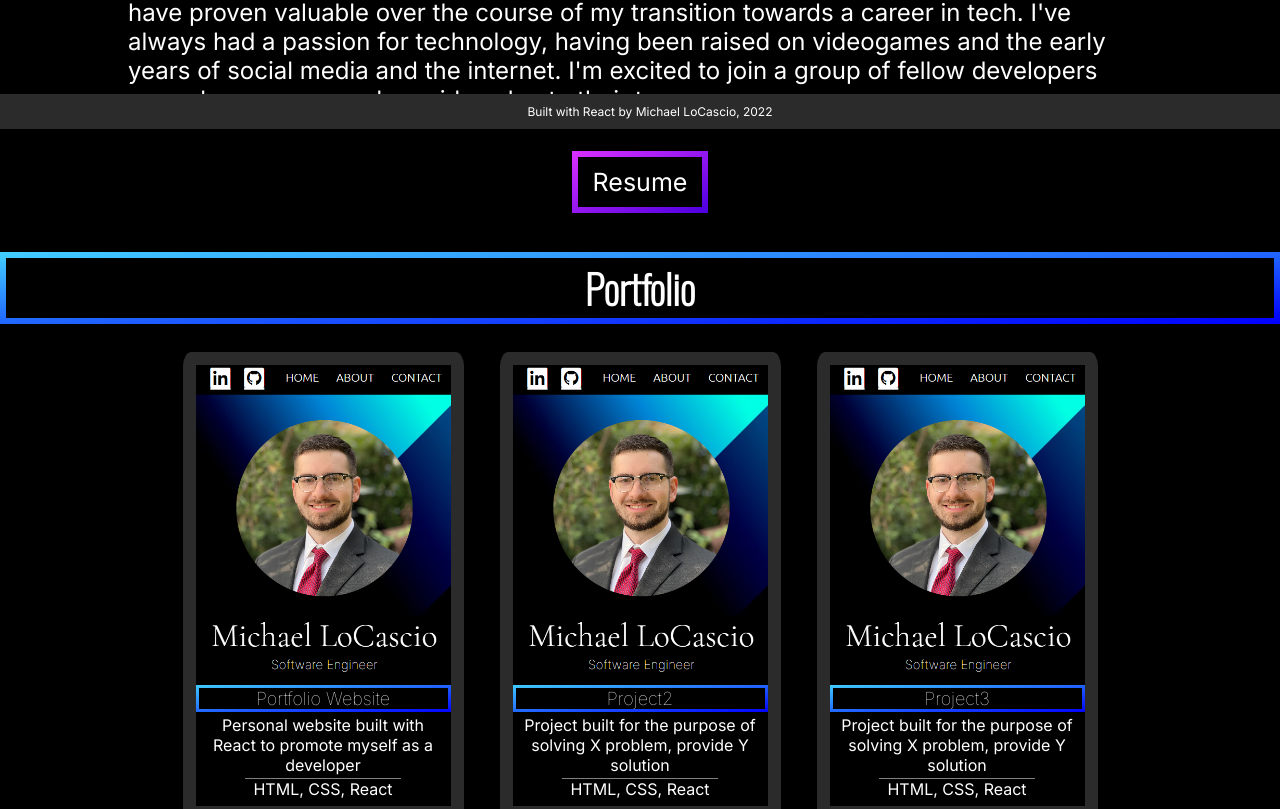
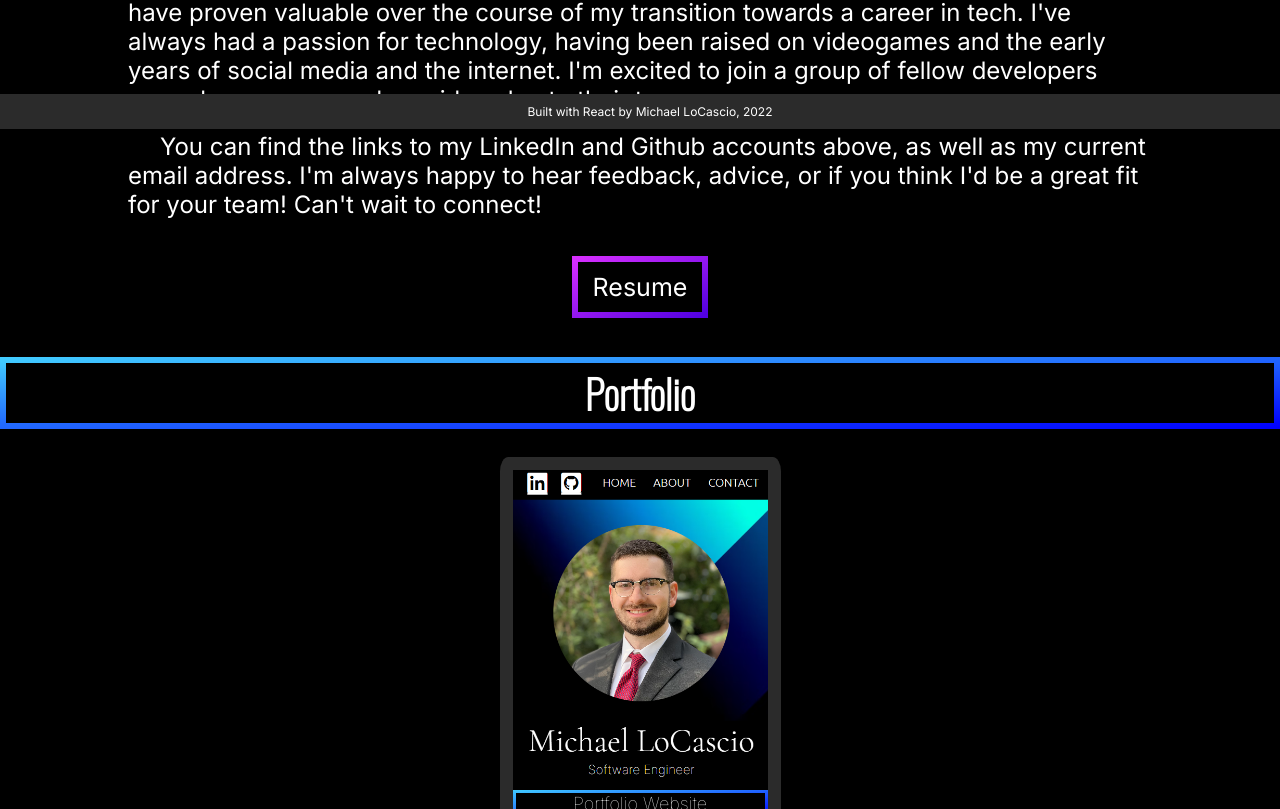
Before and after one commit to Gitmsl/msl-website, a React (Create React App) app: page / in a window 1280 px wide. Shown: the part 671-1480 px from the top of the page. Built offline with nearby package versions, Linux system fonts and the light colour scheme.

Commit message:
V1.0 complete
Updated Readme and About sections, commented out portfolio section until content is ready to add in

```diff
--- a/src/about/About.jsx
+++ b/src/about/About.jsx
@@ -12,6 +12,9 @@ export default function About() {
             I've always had a passion for technology, having been raised on videogames and the early
             years of social media and the internet. I'm excited to join a group of fellow
             developers eager learn, grow, and provide value to their team. </p>
+            <p className='aboutText'>You can find the links to my LinkedIn and Github accounts above,
+            as well as my current email address. I'm always happy to hear feedback, advice, or if you
+            think I'd be a great fit for your team! Can't wait to connect!</p>
         </div>
     )
 }
--- a/src/portfolio/Portfolio.jsx
+++ b/src/portfolio/Portfolio.jsx
@@ -16,7 +16,7 @@ export default function Portfolio() {
                 itemDescription="Personal website built with React to promote myself as a developer"
                 techUsed="HTML, CSS, React"
             />
-            <PortfolioItem
+            {/* <PortfolioItem
                 projLink=""
                 img={portImg}
                 projTitle="Project2"
@@ -29,7 +29,7 @@ export default function Portfolio() {
                 projTitle="Project3"
                 itemDescription="Project built for the purpose of solving X problem, provide Y solution"
                 techUsed="HTML, CSS, React"
-            />
+            /> */}
         </div>
         </div>
     )
```
Also changed, not shown: 1 other file (tests, documents, lock files or other folders).
